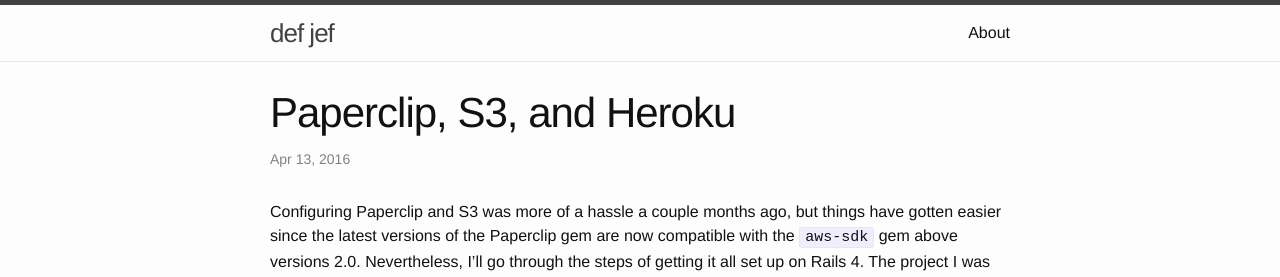
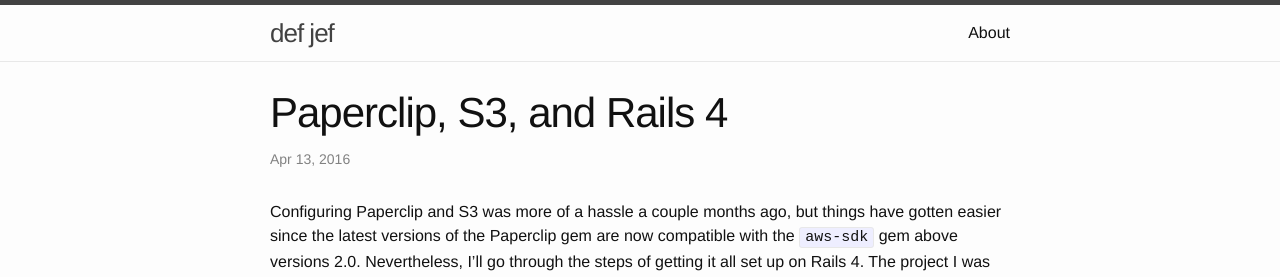
Before and after one commit to jbrr/jbrr.github.io, a Jekyll site: the page built from _posts/2016-04-13-paperclip-s3-and-rails-4.markdown, in a window 1280 px wide and 900 px high. Shown: the top 277 px of the window. Built offline with Jekyll 4.4.1, drawn with Linux system fonts in a browser that asks for light colours.

Commit message:
It occured to me that I didn't cover Heroku, so I renamed the tutorial. I might add to it later

```diff
--- a/_posts/2016-04-13-paperclip-s3-and-heroku.markdown
+++ b/_posts/2016-04-13-paperclip-s3-and-rails-4.markdown
@@ -1,6 +1,6 @@
 ---
 layout: post
-title: "Paperclip, S3, and Heroku"
+title: "Paperclip, S3, and Rails 4"
 date: 2016-04-13 12:00:00
 categories: tutorials
 ---
```
